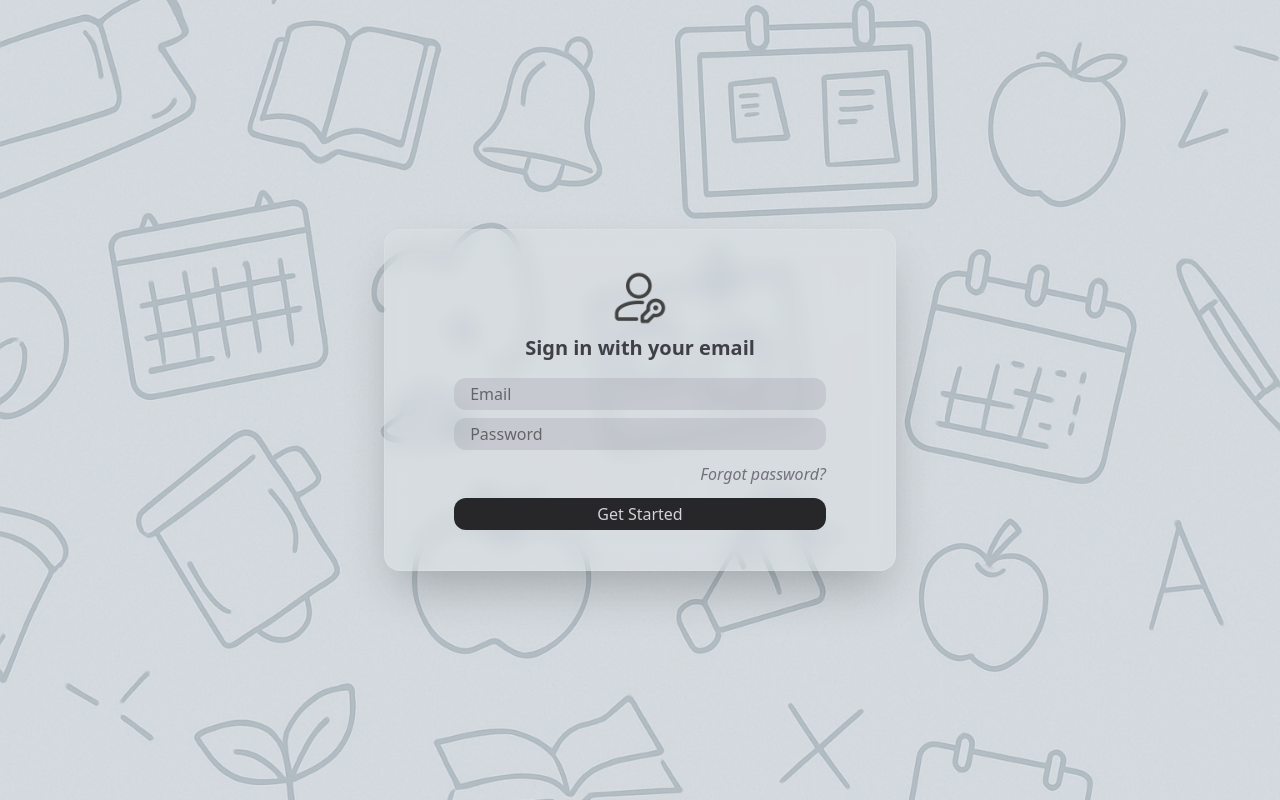
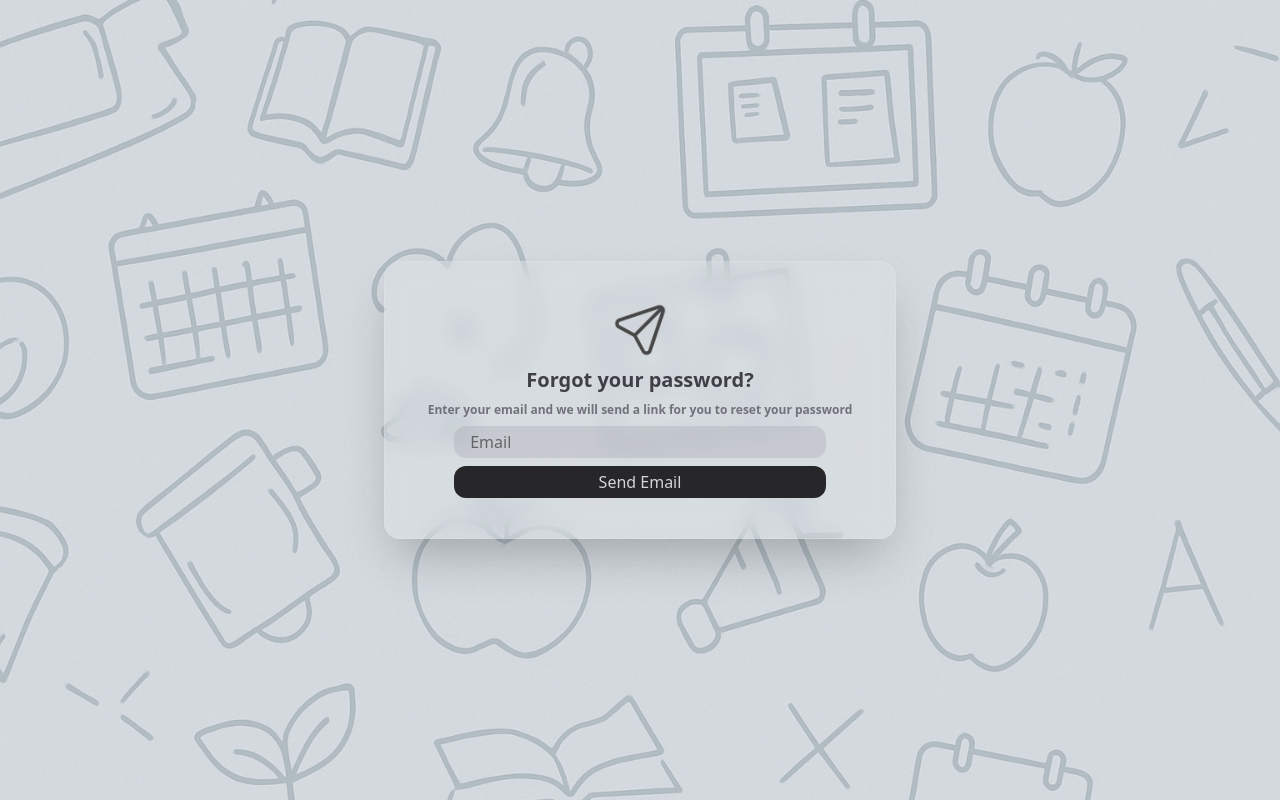
Before and after one commit to BobiMediaNetwork/EduMentor.WEB, a React (Vite) app: page /forget-password in a window 1280 px wide. Built offline with nearby package versions, Linux system fonts and the light colour scheme.

Commit message:
EDU-20 - add: implement the routes

```diff
--- a/src/App.jsx
+++ b/src/App.jsx
@@ -1,7 +1,10 @@
-import { LogIn } from "./components/auth/LogIn";
+import {BrowserRouter} from "react-router-dom";
+import {RouterProvider} from "./components/providers/RouterProvider.jsx";
 
 export function App() {
   return (
-    <LogIn/>
+      <BrowserRouter>
+        <RouterProvider />
+      </BrowserRouter>
   );
 }
--- a/src/components/auth/LogIn.jsx
+++ b/src/components/auth/LogIn.jsx
@@ -2,23 +2,23 @@ import iconImage from '../../assets/auth/log_in_icon.png';
 import {useState} from "react";
 import {Input} from "../common/Input.jsx";
 import {Auth} from "./Auth.jsx";
-// import {useNavigate} from "react-router-dom";
+import {useNavigate} from "react-router-dom";
 
 export function LogIn() {
     const [email, setEmail] = useState("");
     const [password, setPassword] = useState("");
-    // const navigate = useNavigate();
+    const navigate = useNavigate();
 
     function handleLogIn() {
         console.log(email);
         console.log(password);
         setEmail('');
         setPassword('');
-        // navigate('/home');
+        navigate('/home');
     }
 
     function handleResetPassword(){
-        // navigate("/send-reset-link");
+        navigate("/forget-password");
     }
 
     return (
```
